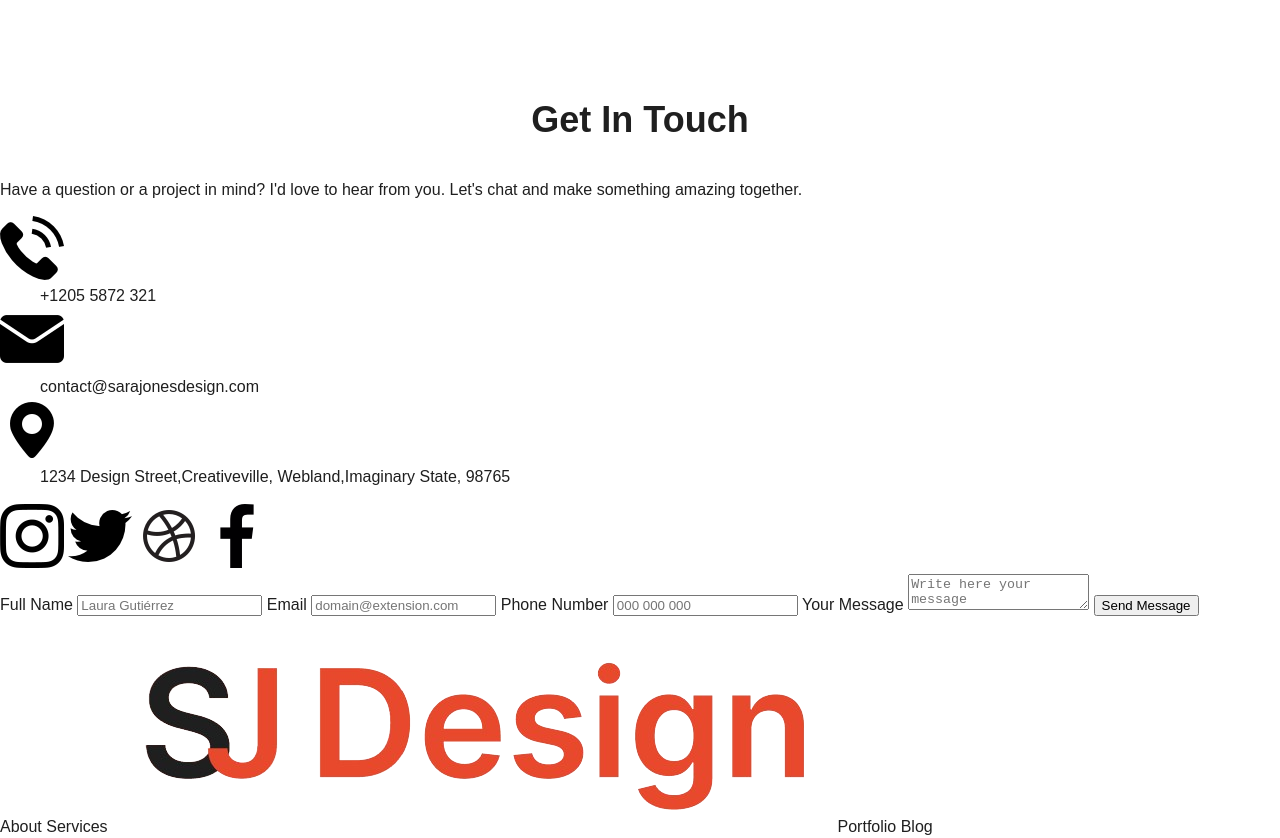
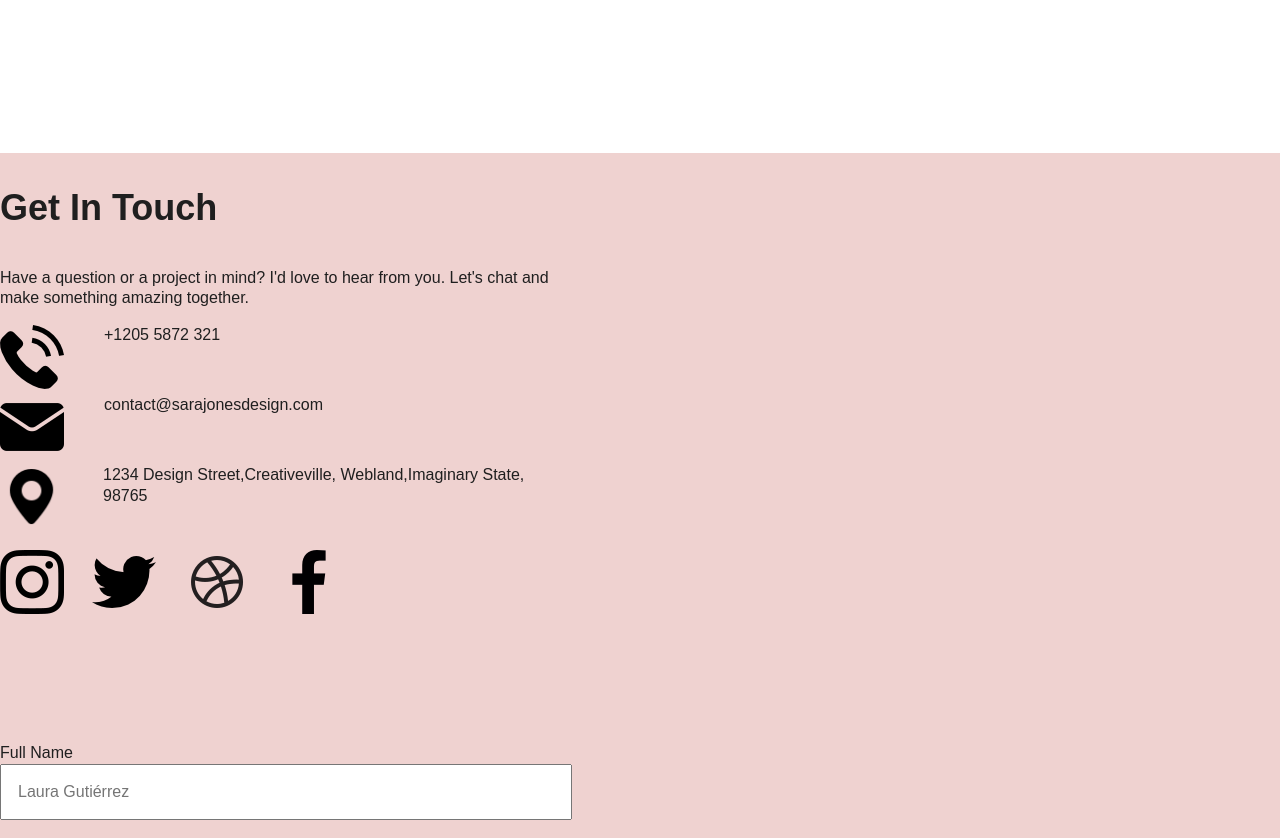
Before and after one commit to LauraGutierrezGG/Aboutme-HTML, a plain HTML site: page index.html in a window 1280 px wide. Shown: the part 2805-3643 px from the top of the page. Drawn offline with Linux system fonts and the light colour scheme.

Commit message:
get in touch undone

```diff
--- a/index.html
+++ b/index.html
@@ -266,27 +266,36 @@
 
             </div>
 
-
-
         </section>
 
-        <section>
+        <section class="bg-pink">
 
-            <div>
-                <h3>Get In Touch</h3>
+            <div class="section6__margin">
 
-                <p>Have a question or a project in mind? I'd love to hear from you. Let's chat and make something amazing together.</p>
+                <h3 class="section6">Get In Touch</h3>
+
+                <p class="section6__p">Have a question or a project in mind? I'd love to hear from you. Let's chat and make something amazing together.</p>
 
                 <dl>
+
+                    <div class="section6__list">
                         <dt><img src="Images/telefono.png" alt="iconphone"></dt>
                         <dd>+1205 5872 321</dd>
+                    </div>
+
+                    <div class="section6__list">
                         <dt><img src="Images/email (1).png" alt="iconemail"></dt>
                         <dd>contact@sarajonesdesign.com</dd>
+                    </div>
+
+                    <div class="section6__list">
                         <dt><img src="Images/pasador-de-ubicacion (1).png" alt="iconubbication"></dt>
                         <dd>1234 Design Street,Creativeville, Webland,Imaginary State, 98765</dd>
+                    </div>
+
                 </dl>
 
-                <div>
+                <div class="section6__icons">
 
                     <a href="url">
                         <img src="Images/instagram.png" alt="Instagram">
@@ -308,7 +317,7 @@
 
             </div>
 
-            <form action="">
+            <form class="section6__margin section6__form" action="">
 
                 <label for="Full Name">Full Name</label>
                 <input type="text" id="Name" placeholder="Laura Gutiérrez" />
--- a/style.css
+++ b/style.css
@@ -38,7 +38,7 @@ h3 {
 
 
 
-/* UTILIDADES */
+/* Utilities */
 
 .bg-pink {
     background-color: #efd2d0;
@@ -62,7 +62,7 @@ h3 {
 
 
 
-/* TOP_BAR */
+/* Top_Bar */
 
 .topbar {
     display: flex;
@@ -100,7 +100,7 @@ h3 {
 }
 
 
-/* HEADER */
+/* Header */
 
 .header {
     display: flex;
@@ -156,7 +156,7 @@ h3 {
 }
 
 
-/* ABOUT ME */
+/* About Me */
 
 .section2 {
     align-items: center;
@@ -200,7 +200,7 @@ h3 {
 }
 
 
-/* SERVICES */
+/* Services*/
 
 .section3 {
     align-items: center;
@@ -279,7 +279,7 @@ h3 {
     right: 0;
 }
 
-/*Core Desing Skills*/
+/* Core Desing Skills */
 
 .section5 {
     align-items: center;
@@ -318,80 +318,75 @@ h3 {
     font-weight: bold;
 }
 
-/*
-.back-pink {
-    background-color: #FFD4D0;
-    padding-bottom: 20px;
+/* Get In Touch */
+
+.section6__margin{
+    margin: 124px 0;
+    max-width: 566px;
 }
 
-.item4 {
+.section6 {
     display: flex;
-    flex-direction: column;
-    align-items: left;
-    margin-right: 64px;
-    text-align: justify;
+    text-align: left;
 }
 
-.link-section4 {
-    text-decoration: none;
-    color: #1F1F1F;
-    font-family: Arial, sans-serif;
-    font-size: 20px;
-    font-weight: bold;
-    padding-top: 30px;
+.section6__p {
+    font-size: 16px;
+    font-weight: lighter;
+    text-align: left;
 }
 
-.description-section4 {
-    font-size: 14px;
-    font-family: Arial, sans-serif;
-    color: #1F1F1F;
-    font-weight: lighter;
+.section6__list {
+    display: flex;
+}
+
+.section6_icons {
+    position: absolute;
+    bottom: 0;
+    left: 0;
+}
+
+.section6__icons a {
+    padding-right: 24px;
+}
+
+.section6__form label {
+    display: block;
+}
+
+.section6__form input {
+    font-family: 'Montserrat', sans-serif;
+    font-size: 16px;
+    height: 50px;
+    width: 550px;
+    padding-left: 16px;
+    margin-bottom: 24px;
+}
+
+.section6__form textarea {
+    height: 152px;
+    width: 550px;
+    font-family: 'Montserrat', sans-serif;
+    font-size: 16px;
+    padding: 16px 0 0 16px;
+    resize: none;
+}
+
+.section6__form button {
+    margin-top: 32px;
+    color: white;
+    background-color: #1F1F1F;
+    border: none;
+    font-family: 'Montserrat', sans-serif;
+    font-size: 16px;
+    font-weight: bold;
+    padding: 12px 56px;
+    cursor: pointer;
 }
 
 
 
-
-
-
-
-.list-section5left {
-    display: flex;
-    justify-content: space-between;
-    flex-direction: column;
-    flex-direction: row;
-    flex-wrap: wrap;
-    align-items: center;
-    margin: 0 10px;
-}
-
-.list-section5right {
-    display: flex;
-    justify-content: space-between;
-    flex-direction: column;
-    flex-direction: row;
-    flex-wrap: wrap;
-    align-items: center;
-    margin: 0 10px;
-}
-
-.item5 {
-    display: flex;
-    flex-direction: column;
-    align-items: left;
-    margin-right: 64px;
-    text-align: justify;
-}
-
-label {
-    font-weight: bold;
-    font-size: 16px;
-    margin-right: 20px;
-}
-
-
-
-
-
+/*
 ----------
 
 .text-white, .text-white a, .text-white a:visited {
```
Also changed, not shown: 1 other file. Lines whose indentation alone changed are shown as unchanged.
